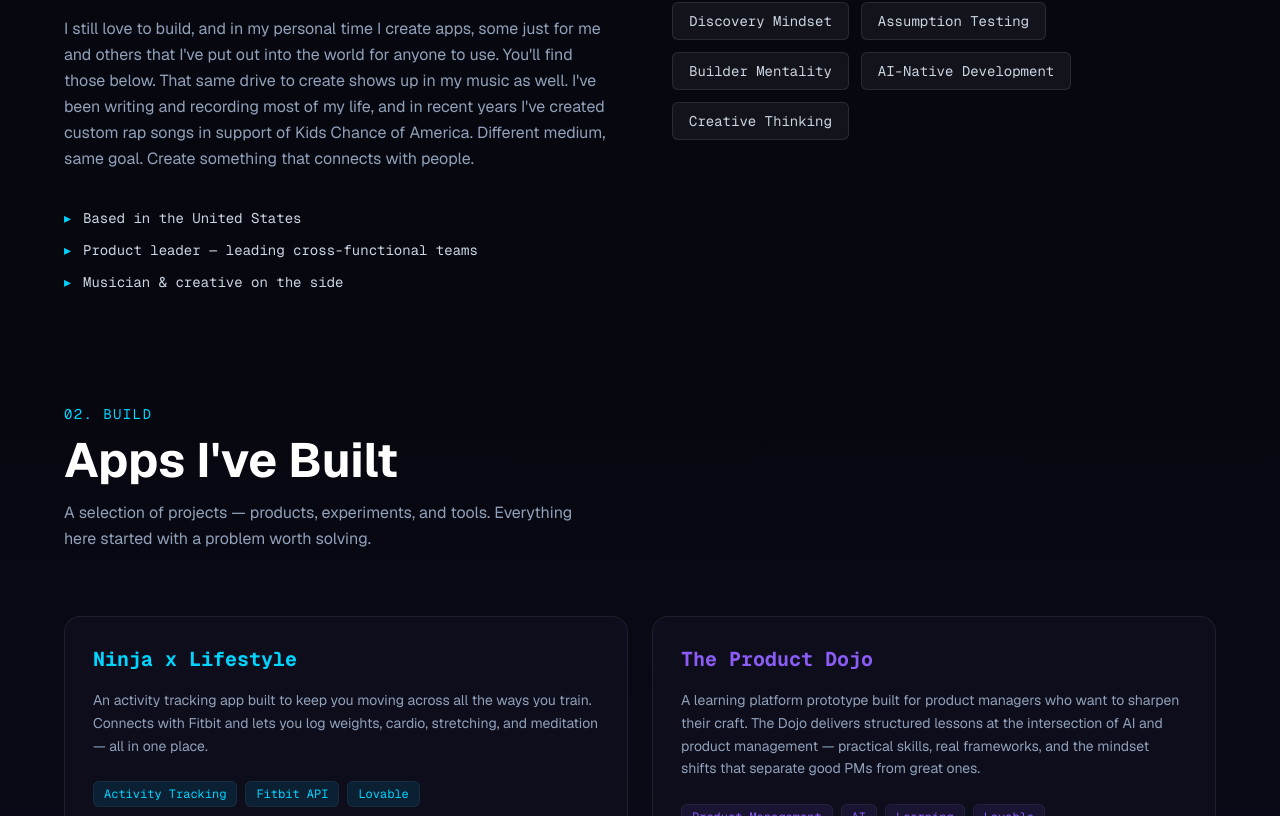
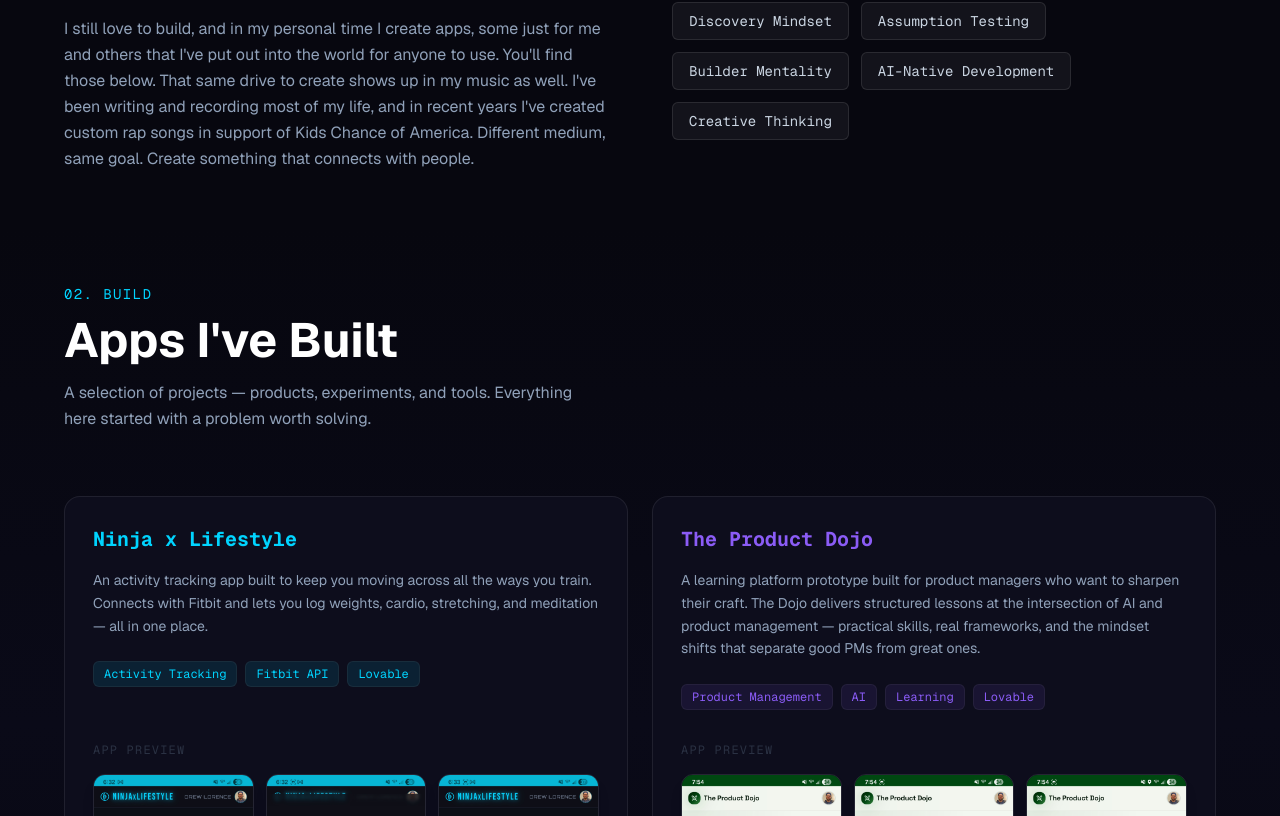
Before and after one commit to drew-lorence-dev/drew-lorence-portfolio, a Next.js app: page / in a window 1280 px wide. Shown: the part 1460-2276 px from the top of the page. Built offline with nearby package versions, Linux system fonts and the light colour scheme.

Commit message:
Remove bullet point facts from About section

```diff
--- a/components/About.tsx
+++ b/components/About.tsx
@@ -85,26 +85,6 @@
               people.
             </p>
 
-            <div className="pt-4 flex flex-col gap-3">
-              <div className="flex items-center gap-3 text-sm font-mono">
-                <span className="text-accent">▸</span>
-                <span className="text-slate-300">
-                  Based in the United States
-                </span>
-              </div>
-              <div className="flex items-center gap-3 text-sm font-mono">
-                <span className="text-accent">▸</span>
-                <span className="text-slate-300">
-                  Product leader — leading cross-functional teams
-                </span>
-              </div>
-              <div className="flex items-center gap-3 text-sm font-mono">
-                <span className="text-accent">▸</span>
-                <span className="text-slate-300">
-                  Musician &amp; creative on the side
-                </span>
-              </div>
-            </div>
           </div>
 
           {/* Skills */}
```
